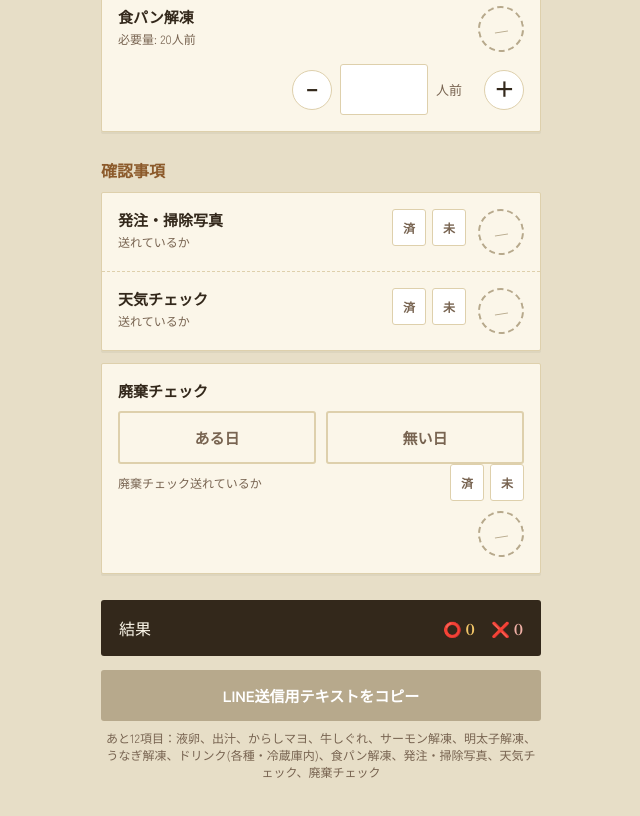
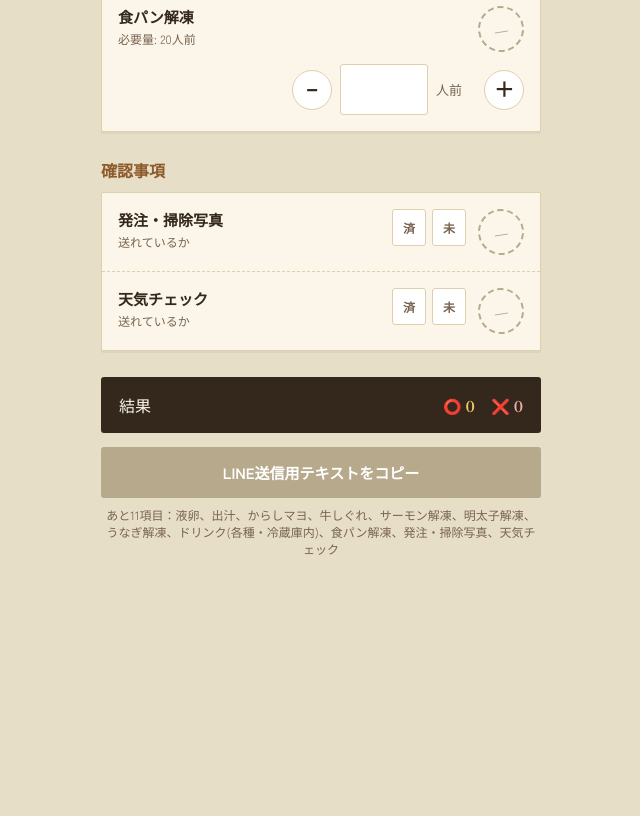
Before and after one commit to dashitotamago/dashitamagoshikomicheck, a plain HTML site: page index.html in a window 1280 px wide. Shown: the part 1509-2325 px from the top of the page, without its empty margins (319-959 px from the left). After the commit the page ends 2152 px from the top, so only its background shows below. Drawn offline with Linux system fonts and the light colour scheme; no server answers.

Commit message:
Update index.html

```diff
--- a/index.html
+++ b/index.html
@@ -250,9 +250,6 @@
   .bool-btn.active-ok{border-color:var(--stamp-ok);color:var(--stamp-ok);background:rgba(178,56,42,0.06);}
   .bool-btn.active-ng{border-color:var(--stamp-ng);color:var(--stamp-ng);background:rgba(51,40,27,0.05);}
 
-  .waste-block{padding:16px;}
-  .waste-block .item-name{margin-bottom:10px;}
-
   .summary{
     display:flex;
     align-items:center;
@@ -341,9 +338,6 @@
   <section>
     <p class="section-title">確認事項</p>
     <div class="ticket" id="boolList"></div>
-    <div class="ticket" style="margin-top:12px;">
-      <div class="waste-block" id="wasteBlock"></div>
-    </div>
   </section>
 
   <section>
@@ -370,10 +364,8 @@ const state = {
   numeric: {},   // key -> actual string
   numericConfirmed: {}, // key -> 確認済みの値（小数点なし入力の確認用）
   bool: {},      // key -> 'ok' | 'ng' | undefined
-  wasteHasToday: null, // 'yes' | 'no' | null
-  wasteDone: null,      // 'ok' | 'ng' | null
   closeActionDone: false, // 雨の日の臨時休業/スタッフ縮小連絡を送信済みか
-  reasons: {}    // key -> ❌の理由テキスト（数量項目キー・確認事項キー・'waste'）
+  reasons: {}    // key -> ❌の理由テキスト（数量項目キー・確認事項キー）
 };
 
 // ここにGoogle Apps ScriptのウェブアプリURL（末尾が/execのURL）を貼り付けてください。
@@ -405,8 +397,6 @@ function postToCloseGAS(payload){
 
 let numericItems = [];
 let boolItems = [];
-let wasteItemName = '廃棄チェック';
-let wasteItemNote = '';
 let weatherNotes = { sunny: '', rain: '' };
 
 const DEFAULT_CONFIG = {
@@ -425,7 +415,6 @@ const DEFAULT_CONFIG = {
     { key:'hacchu', name:'発注・掃除写真', appliesSunnyWeekday:true, appliesSunnyWeekend:true, appliesRainWeekday:true, appliesRainWeekend:true },
     { key:'tenki',  name:'天気チェック', appliesSunnyWeekday:true, appliesSunnyWeekend:true, appliesRainWeekday:true, appliesRainWeekend:true },
   ],
-  wasteItem: { name:'廃棄チェック' },
   weatherNotes: { sunny:'', rain:'' }
 };
 
@@ -483,8 +472,6 @@ async function loadConfig(){
       appliesRainWeekday: rain, appliesRainWeekend: rain
     };
   });
-  wasteItemName = config.wasteItem ? config.wasteItem.name : '廃棄チェック';
-  wasteItemNote = config.wasteItem ? (config.wasteItem.note || '') : '';
   weatherNotes = config.weatherNotes ? {
     sunny: config.weatherNotes.sunny || '',
     rain: config.weatherNotes.rain || ''
@@ -706,71 +693,6 @@ function renderBool(){
   });
 }
 
-function renderWaste(){
-  const block = document.getElementById('wasteBlock');
-  const hasToday = state.wasteHasToday;
-  const done = state.wasteDone;
-
-  let stampClass = 'pending', stampText = '―';
-  if(hasToday === 'no'){ stampClass='ok'; stampText='⭕'; }
-  else if(hasToday === 'yes'){
-    if(done === 'ok'){ stampClass='ok'; stampText='⭕'; }
-    else if(done === 'ng'){ stampClass='ng'; stampText='❌'; }
-  }
-
-  block.innerHTML = `
-    <p class="item-name">${wasteItemName}</p>
-    ${wasteItemNote ? `<p class="item-note">${wasteItemNote}</p>` : ''}
-    <div class="toggle-row" style="margin-bottom:${hasToday==='yes' ? '10px' : '0'};">
-      <button class="toggle-btn ${hasToday==='yes'?'active':''}" id="wasteYes">ある日</button>
-      <button class="toggle-btn ${hasToday==='no'?'active':''}" id="wasteNo">無い日</button>
-    </div>
-    <div id="wasteDoneRow" class="${hasToday==='yes' ? '' : 'hidden'}" style="display:flex;align-items:center;justify-content:space-between;">
-      <p class="item-req" style="margin:0;">廃棄チェック送れているか</p>
-      <div class="bool-toggle">
-        <button class="bool-btn ${done==='ok'?'active-ok':''}" id="wasteDoneOk">済</button>
-        <button class="bool-btn ${done==='ng'?'active-ng':''}" id="wasteDoneNg">未</button>
-      </div>
-    </div>
-    <div class="reason-row ${stampClass === 'ng' ? '' : 'hidden'}" style="margin-top:10px;">
-      <p class="reason-label">未対応の理由</p>
-      <input type="text" class="reason-input" placeholder="理由を記入" value="${state.reasons['waste'] || ''}" data-key="waste">
-    </div>
-    <div style="display:flex;justify-content:flex-end;margin-top:10px;">
-      <div class="stamp ${stampClass}">${stampText}</div>
-    </div>
-  `;
-
-  document.getElementById('wasteYes').addEventListener('click', ()=>{
-    state.wasteHasToday = 'yes';
-    renderWaste(); renderSummary();
-  });
-  document.getElementById('wasteNo').addEventListener('click', ()=>{
-    state.wasteHasToday = 'no';
-    state.wasteDone = null;
-    renderWaste(); renderSummary();
-  });
-  const okBtn = document.getElementById('wasteDoneOk');
-  const ngBtn = document.getElementById('wasteDoneNg');
-  if(okBtn){
-    okBtn.addEventListener('click', ()=>{
-      state.wasteDone = state.wasteDone === 'ok' ? null : 'ok';
-      renderWaste(); renderSummary();
-    });
-    ngBtn.addEventListener('click', ()=>{
-      state.wasteDone = state.wasteDone === 'ng' ? null : 'ng';
-      renderWaste(); renderSummary();
-    });
-  }
-  const reasonInput = document.getElementById('wasteBlock').querySelector('.reason-input');
-  if(reasonInput){
-    reasonInput.addEventListener('input', e=>{
-      state.reasons['waste'] = e.target.value;
-      updateCopyState();
-    });
-  }
-}
-
 function getAllStatuses(){
   const statuses = [];
   numericItems.forEach(item=>{
@@ -784,8 +706,6 @@ function getAllStatuses(){
     const val = state.bool[item.key];
     if(val) statuses.push(val);
   });
-  if(state.wasteHasToday === 'no') statuses.push('ok');
-  else if(state.wasteHasToday === 'yes' && state.wasteDone) statuses.push(state.wasteDone);
   return statuses;
 }
 
@@ -807,15 +727,6 @@ function getMissingItemNames(){
       missing.push(`${item.name}の理由`);
     }
   });
-  if(state.wasteHasToday === null || state.wasteHasToday === undefined){
-    missing.push(wasteItemName);
-  } else if(state.wasteHasToday === 'yes'){
-    if(!state.wasteDone){
-      missing.push(wasteItemName);
-    } else if(state.wasteDone === 'ng' && !(state.reasons['waste'] || '').trim()){
-      missing.push(`${wasteItemName}の理由`);
-    }
-  }
   return missing;
 }
 
@@ -867,15 +778,6 @@ function buildOutputText(){
     }
     lines.push(line);
   });
-  if(state.wasteHasToday === 'no'){
-    lines.push(`${wasteItemName}（無い日）：⭕`);
-  } else if(state.wasteHasToday === 'yes' && state.wasteDone){
-    let line = `${wasteItemName}（ある日）：${state.wasteDone==='ok' ? '⭕' : '❌'}`;
-    if(state.wasteDone === 'ng' && (state.reasons['waste'] || '').trim()){
-      line += `（理由：${state.reasons['waste'].trim()}）`;
-    }
-    lines.push(line);
-  }
   return lines.join('\n');
 }
 
@@ -941,7 +843,6 @@ async function init(){
   renderToggles();
   renderNumeric();
   renderBool();
-  renderWaste();
   renderSummary();
 }
 init();
```
